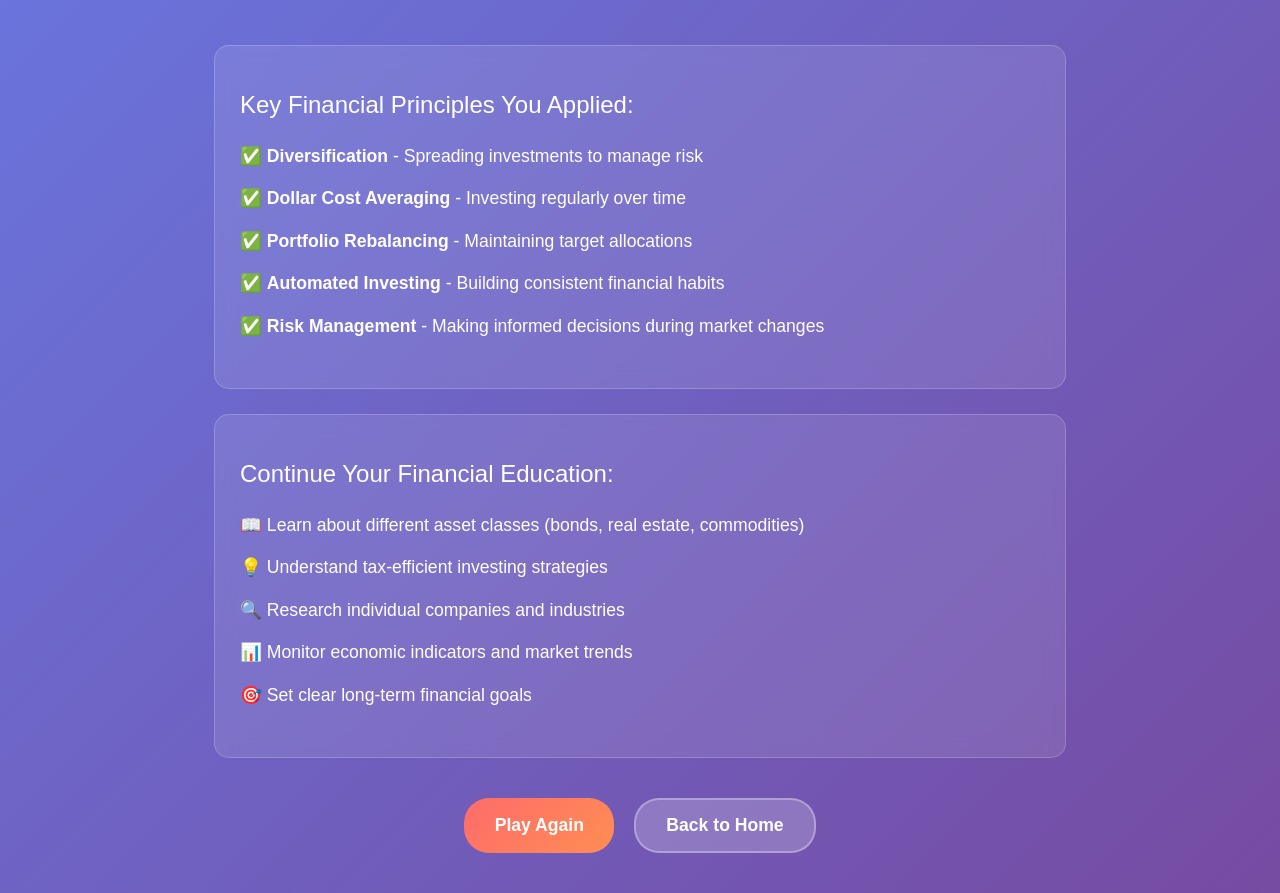
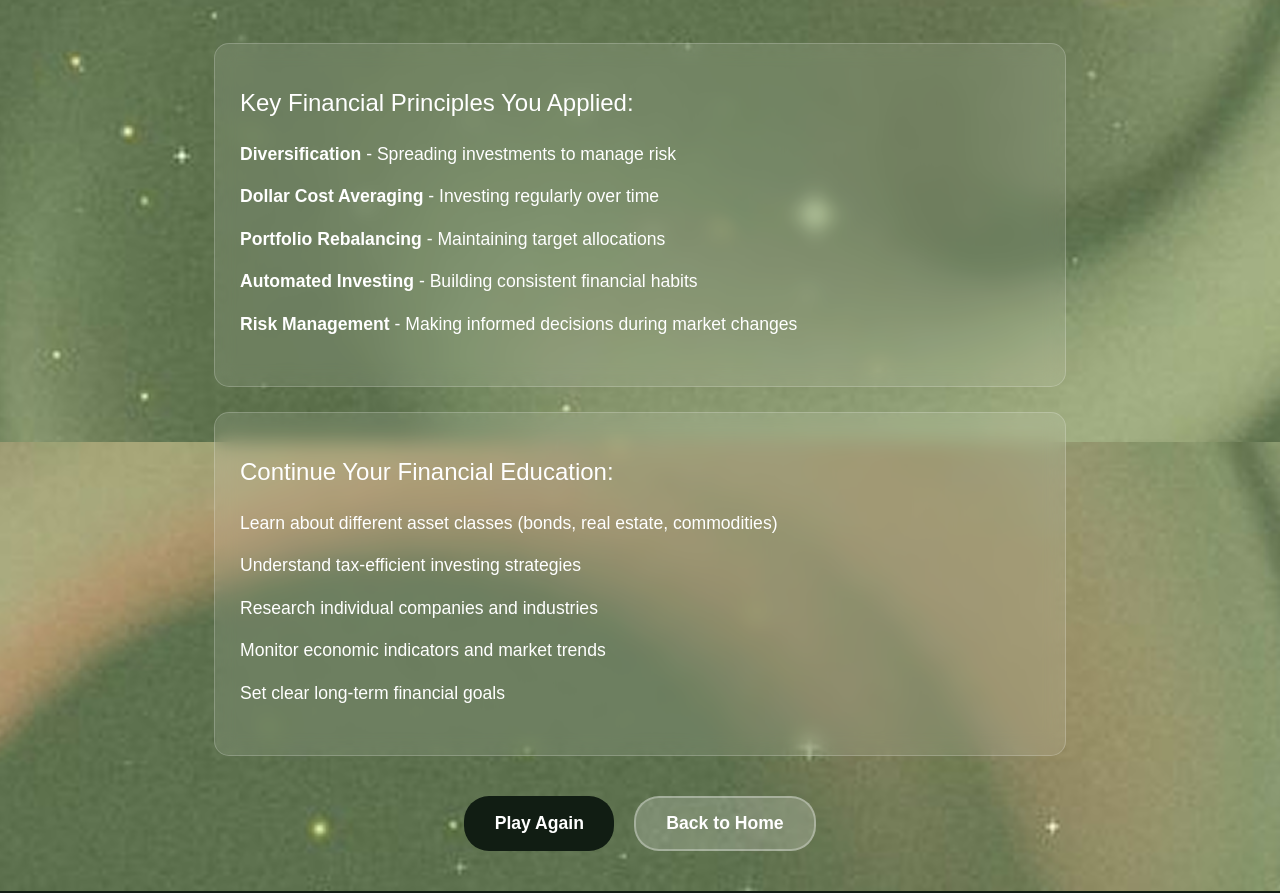
Before and after one commit to rhea164/finspire, a React (Create React App) app in the folder frontend/: page /summary in a window 1280 px wide. Shown: the part 540-1433 px from the top of the page. Built offline with nearby package versions, Linux system fonts and the light colour scheme.

Commit message:
summary changes

```diff
--- a/frontend/src/components/Summary.js
+++ b/frontend/src/components/Summary.js
@@ -16,7 +16,7 @@ const Summary = () => {
     if (percentage >= 80) return { level: "Investment Pro 💼", color: "#2196F3" };
     if (percentage >= 70) return { level: "Smart Investor 📈", color: "#FF9800" };
     if (percentage >= 60) return { level: "Learning Fast 📚", color: "#9C27B0" };
-    return { level: "Getting Started 🌱", color: "#F44336" };
+    return { level: "Getting Started 🌱", color: "#111d13" };
   };
 
   const getPersonalizedFeedback = () => {
@@ -46,7 +46,7 @@ const Summary = () => {
 
   return (
     <div className="summary-container">
-      <h1 className="summary-title">Financial Journey Complete! 🎉</h1>
+      <h1 className="summary-title">Financial Journey Complete!</h1>
 
       {/* Score Display Section */}
       <section className="score-section">
@@ -84,11 +84,11 @@ const Summary = () => {
       <section className="summary-section">
         <h2>Key Financial Principles You Applied:</h2>
         <ul>
-          <li>✅ <strong>Diversification</strong> - Spreading investments to manage risk</li>
-          <li>✅ <strong>Dollar Cost Averaging</strong> - Investing regularly over time</li>
-          <li>✅ <strong>Portfolio Rebalancing</strong> - Maintaining target allocations</li>
-          <li>✅ <strong>Automated Investing</strong> - Building consistent financial habits</li>
-          <li>✅ <strong>Risk Management</strong> - Making informed decisions during market changes</li>
+          <li><strong>Diversification</strong> - Spreading investments to manage risk</li>
+          <li> <strong>Dollar Cost Averaging</strong> - Investing regularly over time</li>
+          <li> <strong>Portfolio Rebalancing</strong> - Maintaining target allocations</li>
+          <li> <strong>Automated Investing</strong> - Building consistent financial habits</li>
+          <li> <strong>Risk Management</strong> - Making informed decisions during market changes</li>
         </ul>
       </section>
 
@@ -96,11 +96,11 @@ const Summary = () => {
       <section className="summary-section">
         <h2>Continue Your Financial Education:</h2>
         <ul>
-          <li>📖 Learn about different asset classes (bonds, real estate, commodities)</li>
-          <li>💡 Understand tax-efficient investing strategies</li>
-          <li>🔍 Research individual companies and industries</li>
-          <li>📊 Monitor economic indicators and market trends</li>
-          <li>🎯 Set clear long-term financial goals</li>
+          <li>Learn about different asset classes (bonds, real estate, commodities)</li>
+          <li> Understand tax-efficient investing strategies</li>
+          <li>Research individual companies and industries</li>
+          <li> Monitor economic indicators and market trends</li>
+          <li> Set clear long-term financial goals</li>
         </ul>
       </section>
 
--- a/frontend/src/components/summary.css
+++ b/frontend/src/components/summary.css
@@ -1,6 +1,6 @@
 .summary-container {
   min-height: 100vh;
-  background: linear-gradient(135deg, #667eea 0%, #764ba2 100%);
+  background: url('../assets/bg.png');
   padding: 40px 20px;
   color: white;
   font-family: 'Arial', sans-serif;
@@ -176,12 +176,12 @@
 }
 
 .play-again-btn {
-  background: linear-gradient(135deg, #FF6B6B, #FF8E53);
+  background: #111D13;
   color: white;
 }
 
 .play-again-btn:hover {
-  background: linear-gradient(135deg, #FF8E53, #FF6B6B);
+  background: #111D13;
   transform: translateY(-3px);
 }
 
```
